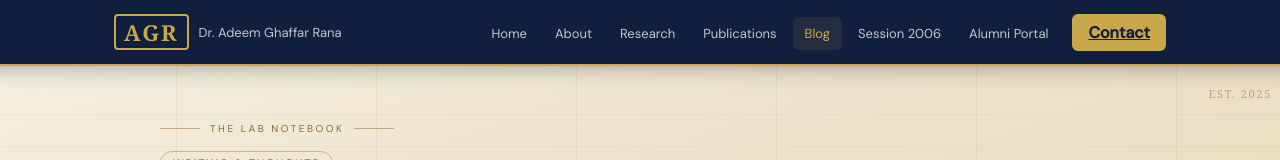
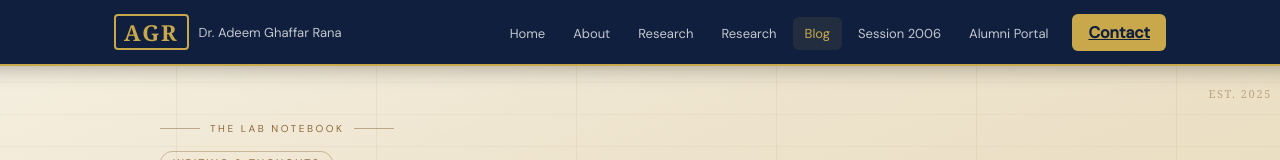
Before and after one commit to ranaadeem/website, a plain HTML site: page blog.html in a window 1280 px wide. Shown: the top 160 px of the page. Drawn offline with nearby package versions, Linux system fonts and the light colour scheme.

Commit message:
Update blog.html

```diff
--- a/blog.html
+++ b/blog.html
@@ -143,7 +143,7 @@
       <li><a href="/" class="nav-link">Home</a></li>
       <li><a href="/about.html" class="nav-link">About</a></li>
       <li><a href="/research.html" class="nav-link">Research</a></li>
-      <li><a href="/publications.html" class="nav-link">Publications</a></li>
+      <li><a href="/research.html" class="nav-link">Research</a></li>
       <li><a href="/blog.html" class="nav-link active">Blog</a></li>
       <li><a href="/session2006.html" class="nav-link">Session 2006</a></li>
       <li><a href="/alumni.html" class="nav-link">Alumni Portal</a></li>
```
